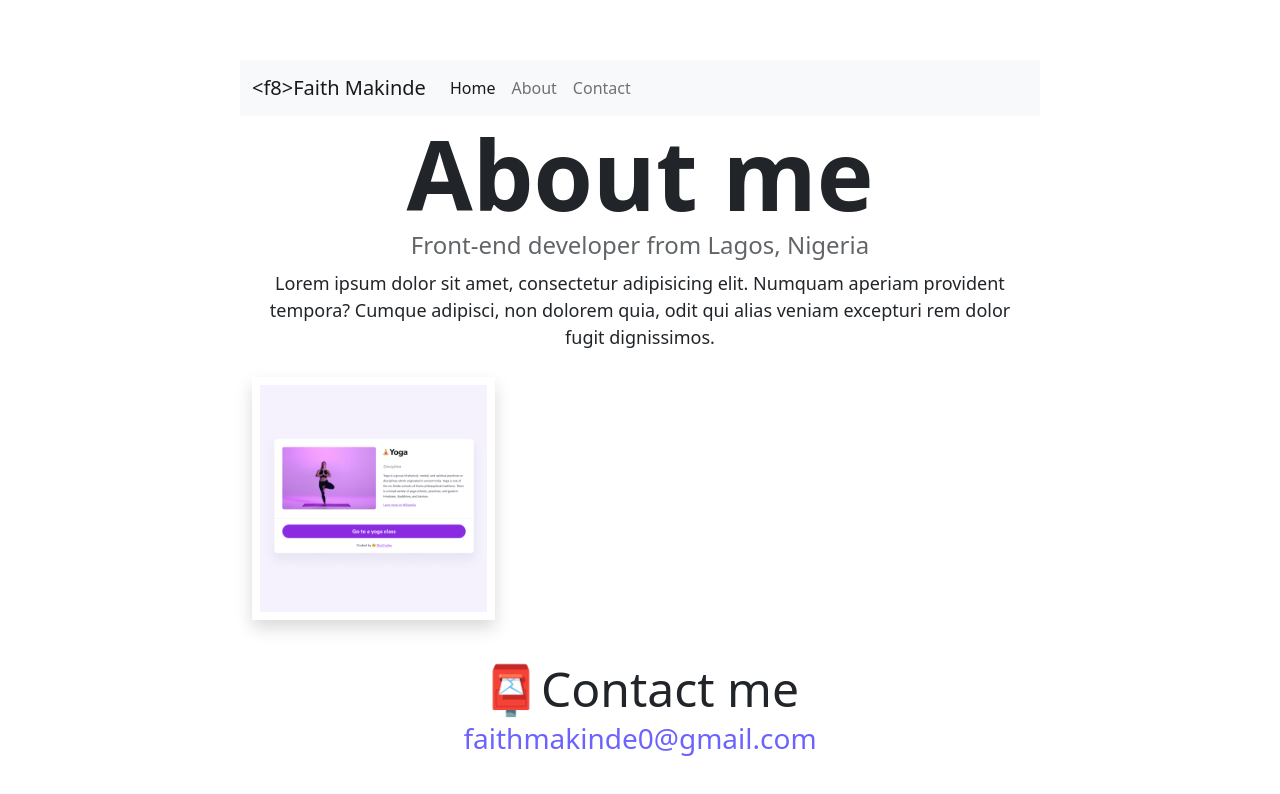
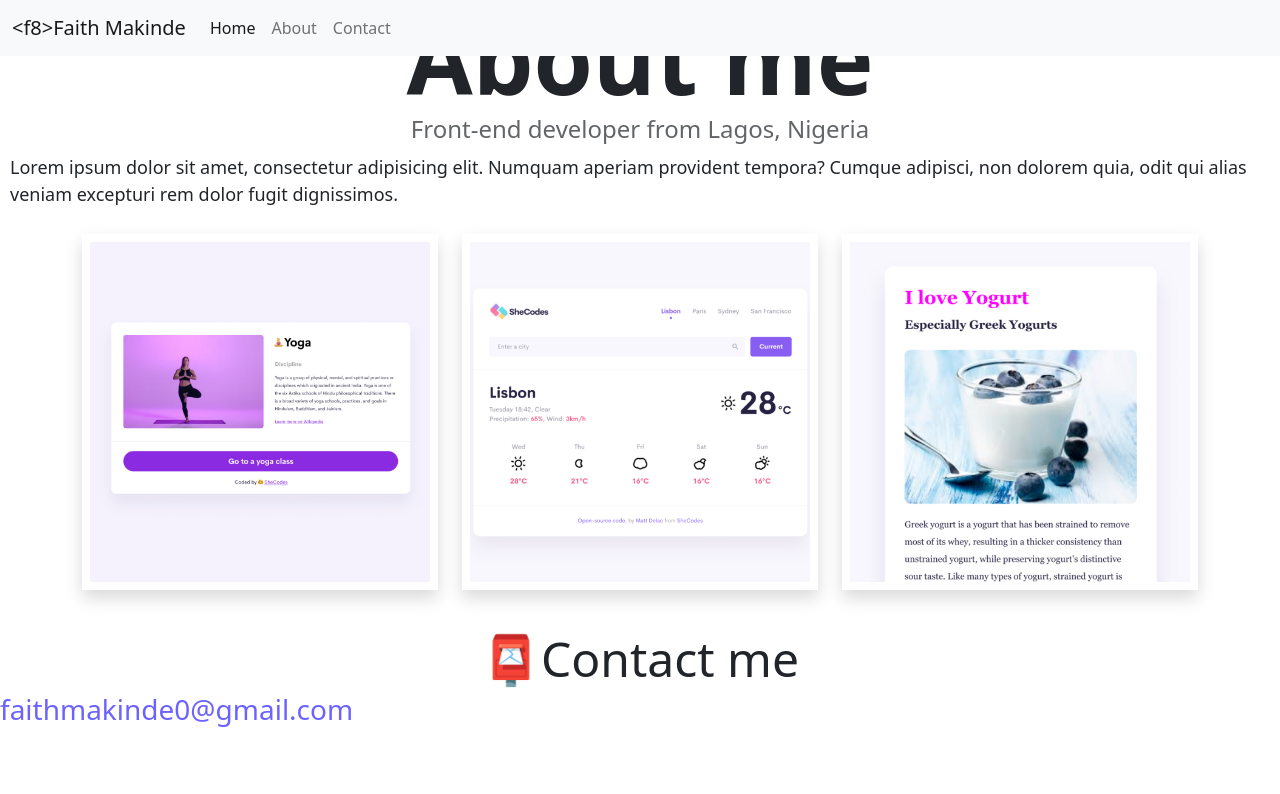
Before and after one commit to f8makinde/My-Portfolio, a plain HTML site: page Portfolio/about.html in a window 1280 px wide. Drawn offline with nearby package versions, Linux system fonts and the light colour scheme.

Commit message:
adjusted the css

```diff
--- a/Portfolio/about.html
+++ b/Portfolio/about.html
@@ -38,7 +38,9 @@
     </div>
     <div class="container">
         <div class="row">
-            <div class="col-md-4"><img src="../images\yoga pics.png" alt="" class="img-fluid shadow p-2"></div>
+            <div class="col-md-4"><img src="../images/yoga pics.png" alt="" class="img-fluid shadow p-2"></div>
+            <div class="col-md-4"><img src="../images/shecodes weather pics.png" alt="" class="img-fluid shadow p-2"></div>
+            <div class="col-md-4"><img src="../images/yougurt pg.png" alt="" class="img-fluid shadow p-2"></div>
         </div>
     </div>
     <div class="contact-now">
--- a/styles.css
+++ b/styles.css
@@ -4,9 +4,11 @@
     --box-shadow: 0 5px 10px rgba(0, 0, 0, 0.3);
 }
  body{
-    margin: 60px auto;
-    max-width: 800px;
-    text-align: center;
+  margin: 0;
+ }
+ .navbar{
+  position: fixed;
+  width: 100%;
  }
  h1{
     font-weight: bold;
```
Also changed, not shown: index.html (+1 -1 lines).
